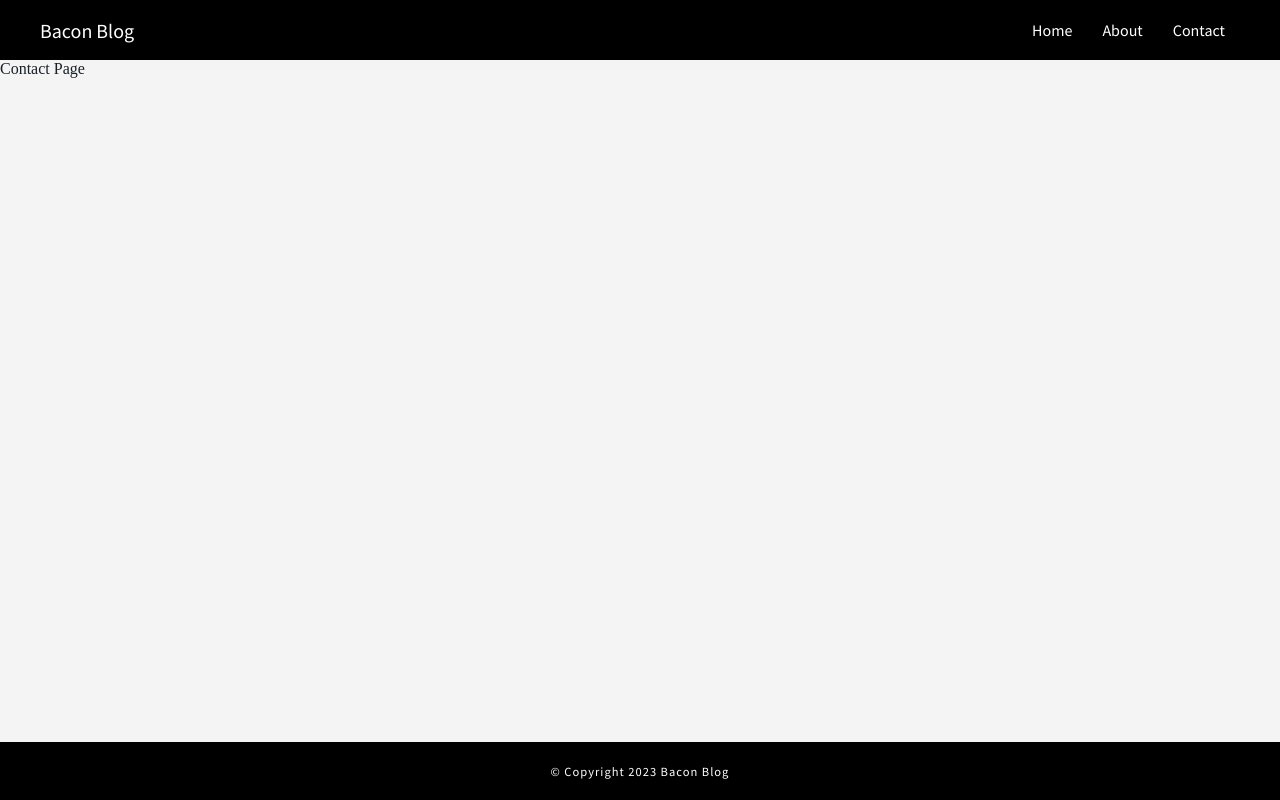
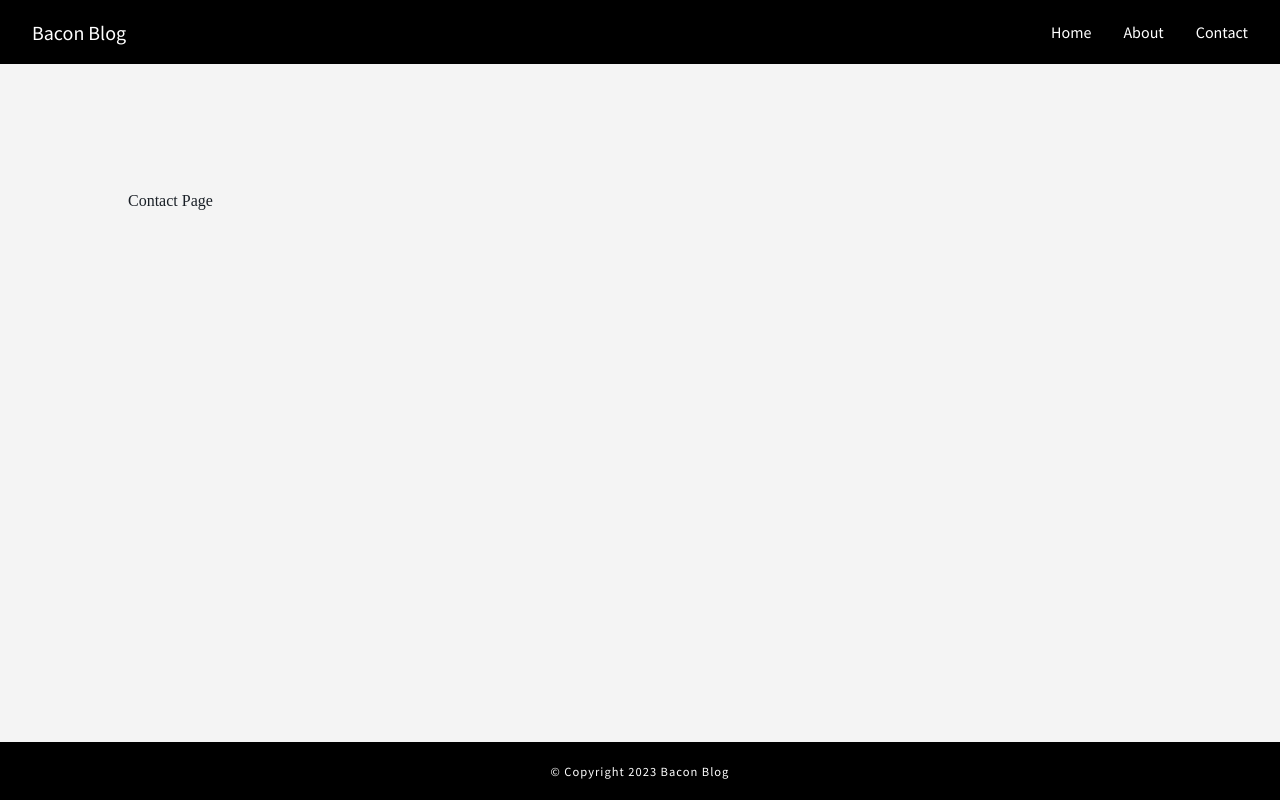
Before and after one commit to answebdev/next-sanity2, a Next.js app in the folder frontend/: page /contact in a window 1280 px wide. Built offline with nearby package versions, Linux system fonts and the light colour scheme; a web font is replaced by a local one.

Commit message:
add header

```diff
--- a/frontend/components/Nav.js
+++ b/frontend/components/Nav.js
@@ -1,42 +1,72 @@
+// // import Link from 'next/link';
+
+// // const Navbar = () => {
+// //     return (
+// //         <>
+// //             <Link style={{ color: 'tomato', paddingRight: '10px' }} href={'/'}>Home</Link>
+// //             <Link style={{ color: 'tomato' }} href={'/about'}>About</Link>
+// //         </>
+// //     );
+// // };
+
+// // export default Navbar;
+
 // import Link from 'next/link';
+// import navStyles from '../styles/Nav.module.css';
 
-// const Navbar = () => {
+// const Nav = () => {
 //     return (
 //         <>
-//             <Link style={{ color: 'tomato', paddingRight: '10px' }} href={'/'}>Home</Link>
-//             <Link style={{ color: 'tomato' }} href={'/about'}>About</Link>
+//             <nav className={navStyles.nav}>
+//                 {/* <Link href='/'>npm start blog</Link> */}
+//                 <Link href='/'><span className={navStyles.brand}>Bacon Blog</span></Link>
+//                 <ul>
+//                     <li>
+//                         <Link href='/'>Home</Link>
+//                     </li>
+//                     <li>
+//                         <Link href='/about'>About</Link>
+//                     </li>
+//                     <li>
+//                         <Link href='/contact'>Contact</Link>
+//                     </li>
+//                 </ul>
+//             </nav>
 //         </>
 //     );
 // };
 
-// export default Navbar;
+// export default Nav;
+
+// // Source: https://github.com/bradtraversy/next-crash-course
+// // See also: https://reacthustle.com/blog/next-js-add-navbar-to-all-pages
+
 
 import Link from 'next/link';
-import navStyles from '../styles/Nav.module.css';
+import classes from '../styles/Nav.module.css';
 
-const Nav = () => {
-    return (
-        <>
-            <nav className={navStyles.nav}>
-                {/* <Link href='/'>npm start blog</Link> */}
-                <Link href='/'><span className={navStyles.brand}>Bacon Blog</span></Link>
-                <ul>
-                    <li>
-                        <Link href='/'>Home</Link>
-                    </li>
-                    <li>
-                        <Link href='/about'>About</Link>
-                    </li>
-                    <li>
-                        <Link href='/contact'>Contact</Link>
-                    </li>
-                </ul>
-            </nav>
-        </>
-    );
-};
+const Navbar = () => (
+    <header className={classes.Navbar}>
+        <div className={`${classes.NavbarTitle} ${classes.NavbarItem}`}>
+            <div>
+                {/* <span>Bacon Blog</span> */}
+                <li className={classes.NavbarItem}>
+                    <Link className={classes.BrandLink} href='/'>Bacon Blog</Link>
+                </li>
+            </div>
+        </div>
+        <ul className={classes.Ul}>
+            <li className={classes.NavbarItem}>
+                <Link className={classes.NavLink} href='/'>Home</Link>
+            </li>
+            <li className={classes.NavbarItem}>
+                <Link className={classes.NavLink} href='/about'>About</Link>
+            </li>
+            <li className={classes.NavbarItem}>
+                <Link className={classes.NavLink} href='/contact'>Contact</Link>
+            </li>
+        </ul>
+    </header>
+);
 
-export default Nav;
-
-// Source: https://github.com/bradtraversy/next-crash-course
-// See also: https://reacthustle.com/blog/next-js-add-navbar-to-all-pages
+export default Navbar;
--- a/frontend/pages/contact.js
+++ b/frontend/pages/contact.js
@@ -2,7 +2,7 @@ import React from 'react';
 
 const contact = () => {
     return (
-        <div>Contact Page</div>
+        <div style={{ padding: '8em' }}>Contact Page</div>
     );
 };
 
--- a/frontend/styles/Nav.module.css
+++ b/frontend/styles/Nav.module.css
@@ -1,6 +1,200 @@
+@import url('https://fonts.googleapis.com/css2?family=Source+Sans+Pro:wght@400;700&display=swap');
+
+.Navbar {
+  text-decoration: none;
+  display: flex;
+  align-items: center;
+  background: #000000;
+  color: #ffffff;
+  font-family: 'Source Sans Pro', sans-serif;
+}
+
+.Navbar .Ul {
+  display: flex;
+}
+
+.Ul {
+  margin-right: 16px;
+}
+
+.Navbar li {
+  list-style: none;
+}
+
+.NavbarTitle {
+  margin-right: auto;
+  font-size: 125%;
+  padding: 12px 16px;
+}
+
+.NavbarItem {
+  padding: 6px 16px;
+  vertical-align: middle;
+}
+
+.BrandLink,
+.NavLink {
+  color: #ffffff;
+  text-decoration: none;
+}
+
+/* .NavLink {
+  margin-right: 16px;
+} */
+
+.NavLink:hover {
+  border-bottom: 2px solid #ffffff;
+}
+
+/* ===== MEDIA QUERIES ===== */
+
+@media screen and (min-width: 981px) and (max-width: 1200px) {
+  /* body {
+      background-color: red;
+    } */
+}
+
+@media screen and (min-width: 769px) and (max-width: 980px) {
+  /* body {
+      background-color: yellow;
+    } */
+}
+
+@media screen and (min-width: 641px) and (max-width: 768px) {
+  /* body {
+      background-color: steelblue;
+    } */
+
+  .Navbar {
+    display: block;
+    text-align: center;
+    padding: 10px 0 20px 0;
+  }
+
+  .Navbar .Ul {
+    text-align: center;
+    justify-content: center;
+  }
+
+  .Ul {
+    margin: 0;
+    padding: 0;
+  }
+}
+
+@media screen and (min-width: 551px) and (max-width: 640px) {
+  /* body {
+      background-color: brown;
+    } */
+
+  .Navbar {
+    display: block;
+    text-align: center;
+    padding: 10px 0 20px 0;
+  }
+
+  .Navbar .Ul {
+    text-align: center;
+    justify-content: center;
+  }
+
+  .Ul {
+    margin: 0;
+    padding: 0;
+  }
+}
+
+@media screen and (min-width: 471px) and (max-width: 550px) {
+  /* body {
+      background-color: salmon;
+    } */
+
+  .Navbar {
+    display: block;
+    text-align: center;
+    padding: 10px 0 20px 0;
+  }
+
+  .Navbar .Ul {
+    text-align: center;
+    justify-content: center;
+  }
+
+  .Ul {
+    margin: 0;
+    padding: 0;
+  }
+}
+
+@media screen and (min-width: 431px) and (max-width: 470px) {
+  /* body {
+      background-color: black;
+    } */
+
+  .Navbar {
+    display: block;
+    text-align: center;
+    padding: 10px 0 20px 0;
+  }
+
+  .Navbar .Ul {
+    text-align: center;
+    justify-content: center;
+  }
+
+  .Ul {
+    margin: 0;
+    padding: 0;
+  }
+}
+
+@media screen and (min-width: 401px) and (max-width: 430px) {
+  /* body {
+      background-color: burlywood;
+    } */
+
+  .Navbar {
+    display: block;
+    text-align: center;
+    padding: 10px 0 20px 0;
+  }
+
+  .Navbar .Ul {
+    text-align: center;
+    justify-content: center;
+  }
+
+  .Ul {
+    margin: 0;
+    padding: 0;
+  }
+}
+
+@media screen and (min-width: 100px) and (max-width: 400px) {
+  /* body {
+      background-color: pink;
+    } */
+
+  .Navbar {
+    display: block;
+    text-align: center;
+    padding: 10px 0 20px 0;
+  }
+
+  .Navbar .Ul {
+    text-align: center;
+    justify-content: center;
+  }
+
+  .Ul {
+    margin: 0;
+    padding: 0;
+  }
+}
+
 /* @import url('https://fonts.googleapis.com/css2?family=Fira+Code:wght@400;700&display=swap'); */
 
-.brand {
+/* .brand {
   font-size: 20px;
 }
 
@@ -9,14 +203,10 @@
   padding: 10px 40px;
   background: #000;
   color: #fff;
-  /* display: flex;
-  align-items: center;
-  justify-content: flex-end; */
   display: flex;
   justify-content: space-between;
   align-items: center;
   font-family: 'Source Sans Pro', sans-serif;
-  /* font-family: 'Fira Code', monospace; */
 }
 
 .nav ul {
@@ -28,6 +218,6 @@
 
 .nav ul li a {
   margin: 5px 15px;
-}
+} */
 
 /* Source: https://github.com/bradtraversy/next-crash-course */
```
Also changed, not shown: frontend/components/Header.js (added, +15 -0 lines), frontend/pages/index.js (+8 -0 lines), frontend/styles/Header.module.css (added, +16 -0 lines).
